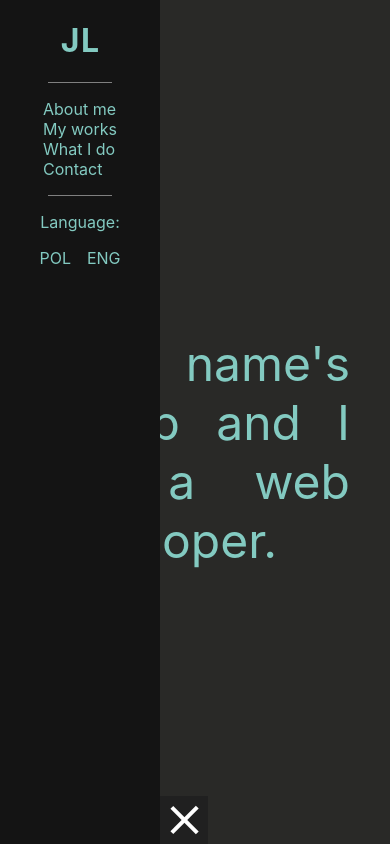
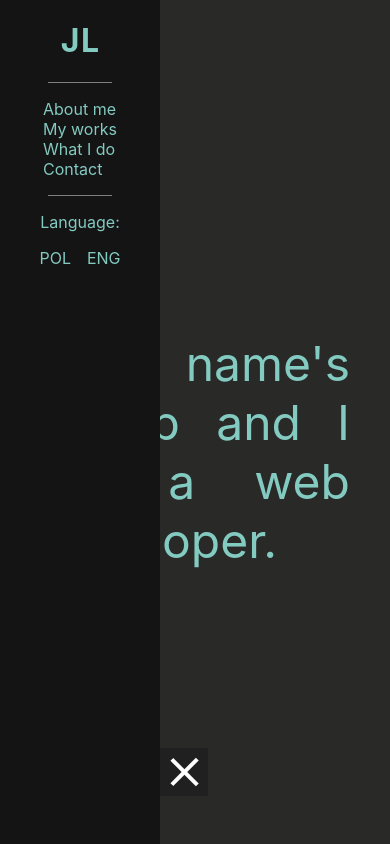
Before and after one commit to lewando54/lewando54.github.io, a plain HTML site: page index.html in a window 390 px wide. Shown: the top 844 px of the page. Drawn offline with Linux system fonts and the light colour scheme.

Commit message:
updates and fixes

```diff
--- a/style.css
+++ b/style.css
@@ -12,6 +12,7 @@ html, body{
     flex-direction: column;
     margin: 0;
     height: 100%;
+    user-select: none;
 }
 
 .main-wrapper{
@@ -198,6 +199,7 @@ footer{
     position: absolute;
     bottom: 0;
     right: -3rem;
+    bottom: 6rem;
 }
 
 .hamburger-line{
```
